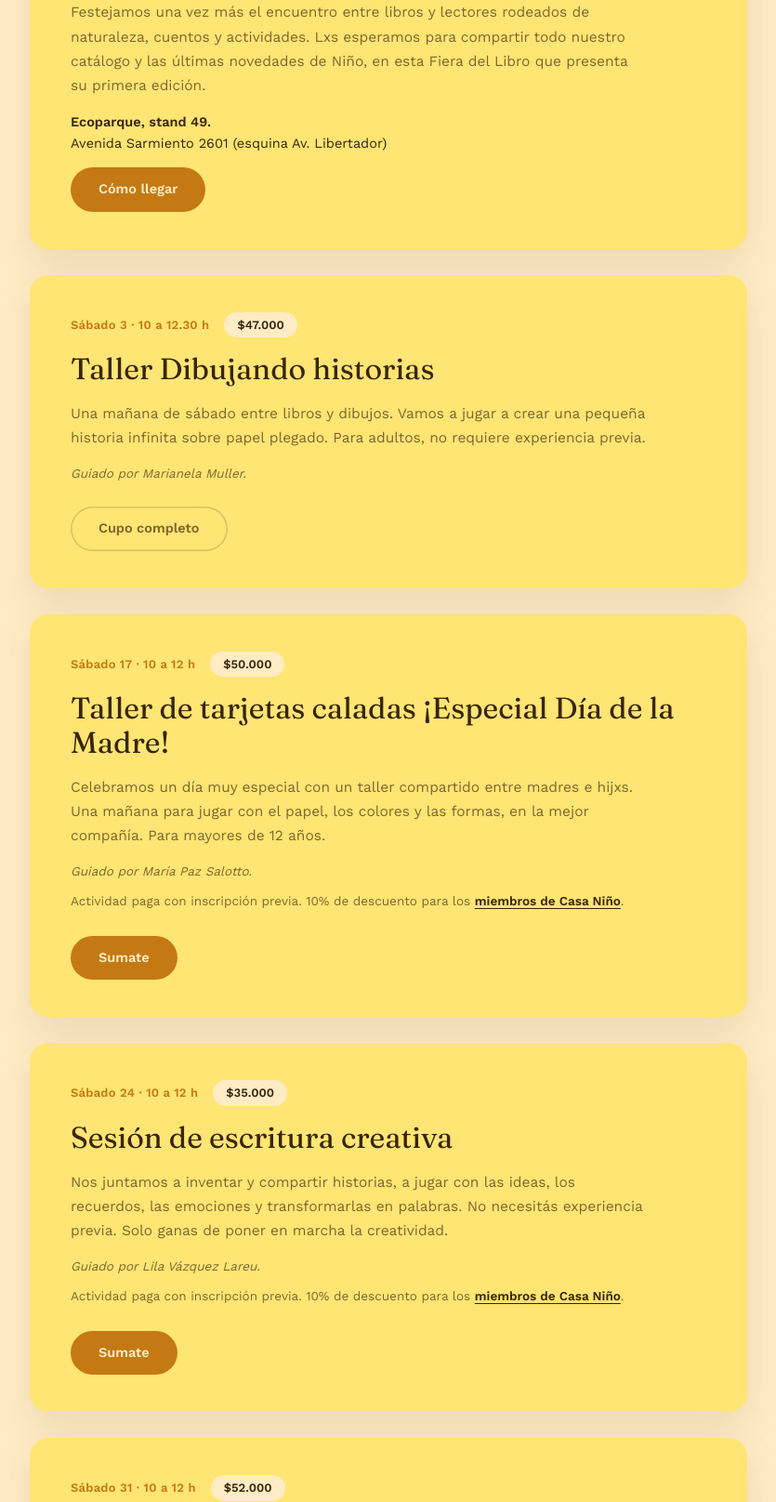
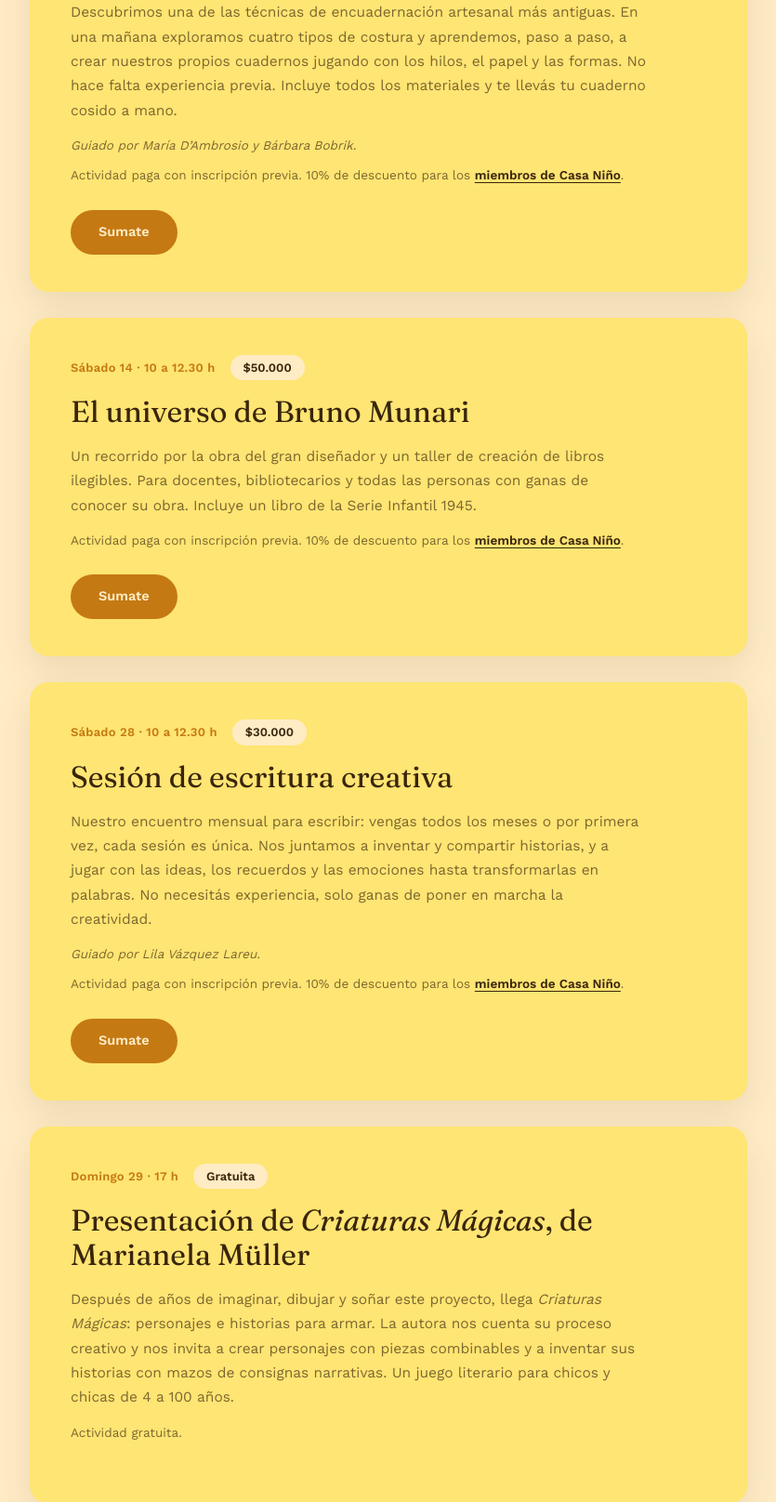
Before and after one commit to Casaninio/casa-nino-site, a website: page agenda.html in a window 1280 px wide. Shown: the part 671-2287 px from the top of the page at 93% size, without its empty margins (222-1057 px from the left). Drawn offline with nearby package versions, Linux system fonts and the light colour scheme.

Commit message:
Update agenda.html

```diff
--- a/agenda.html
+++ b/agenda.html
@@ -3,7 +3,7 @@
 <head>
 <meta charset="UTF-8">
 <meta name="viewport" content="width=device-width, initial-scale=1.0">
-<title>Agenda Octubre — Casa Niño</title>
+<title>Agenda Noviembre — Casa Niño</title>
 <link rel="preconnect" href="https://fonts.googleapis.com">
 <link href="https://fonts.googleapis.com/css2?family=Fraunces:ital,opsz,wght@0,9..144,300;0,9..144,400;0,9..144,500;1,9..144,400&family=Work+Sans:wght@400;500;600&display=swap" rel="stylesheet">
 <style>
@@ -139,9 +139,9 @@
   </div>
 
   <div class="intro-block">
-    <div class="kicker">Agenda Octubre</div>
-    <h1>Un mes de feria, talleres y misterio</h1>
-    <p>Te esperamos para compartir las distintas actividades que preparamos para este mes, dentro y fuera de la librería. Elegí la que mejor va con vos y, en los talleres, sumate completando el formulario de inscripción. Tenés un 10% de descuento <a href="registro.html">registrándote a Casa Niño</a>. ¡Los cupos son limitados y vuelan!</p>
+    <div class="kicker">Agenda Noviembre</div>
+    <h1>Costuras, libros ilegibles y criaturas mágicas</h1>
+    <p>Te esperamos para compartir las distintas actividades que preparamos para este mes. Elegí la que mejor va con vos y, en los talleres, sumate completando el formulario de inscripción. Tenés un 10% de descuento <a href="registro.html">registrándote a Casa Niño</a>. ¡Los cupos son limitados y vuelan!</p>
   </div>
 
   <div class="talleres">
@@ -149,75 +149,50 @@
     <!-- ───────── ACTIVIDAD 1 ───────── -->
     <div class="taller">
       <div class="taller-meta">
-        <span class="taller-fecha">Viernes 2, sábado 3 y domingo 4 · 11 a 18 h</span>
-        <span class="taller-precio">Entrada libre</span>
+        <span class="taller-fecha">Sábado 7 · 10 a 12.30 h</span>
+        <span class="taller-precio">$60.000</span>
       </div>
-      <h2>Niño Editor en la Fiera del Libro</h2>
-      <p class="desc">Festejamos una vez más el encuentro entre libros y lectores rodeados de naturaleza, cuentos y actividades. Lxs esperamos para compartir todo nuestro catálogo y las últimas novedades de Niño, en esta Fiera del Libro que presenta su primera edición.</p>
-      <p class="lugar"><strong>Ecoparque, stand 49.</strong><br>Avenida Sarmiento 2601 (esquina Av. Libertador)</p>
-      <a href="https://www.google.com/maps/search/?api=1&amp;query=Ecoparque+Avenida+Sarmiento+2601+Buenos+Aires" class="taller-btn" target="_blank" rel="noopener">Cómo llegar</a>
+      <h2>Taller de encuadernación japonesa</h2>
+      <p class="desc">Descubrimos una de las técnicas de encuadernación artesanal más antiguas. En una mañana exploramos cuatro tipos de costura y aprendemos, paso a paso, a crear nuestros propios cuadernos jugando con los hilos, el papel y las formas. No hace falta experiencia previa. Incluye todos los materiales y te llevás tu cuaderno cosido a mano.</p>
+      <p class="guia">Guiado por María D’Ambrosio y Bárbara Bobrik.</p>
+      <p class="nota">Actividad paga con inscripción previa. 10% de descuento para los <a href="registro.html">miembros de Casa Niño</a>.</p>
+      <a href="https://forms.gle/bMhchfWpYNbier4YA" class="taller-btn" target="_blank" rel="noopener">Sumate</a>
     </div>
 
     <!-- ───────── ACTIVIDAD 2 ───────── -->
     <div class="taller">
       <div class="taller-meta">
-        <span class="taller-fecha">Sábado 3 · 10 a 12.30 h</span>
-        <span class="taller-precio">$47.000</span>
+        <span class="taller-fecha">Sábado 14 · 10 a 12.30 h</span>
+        <span class="taller-precio">$50.000</span>
       </div>
-      <h2>Taller Dibujando historias</h2>
-      <p class="desc">Una mañana de sábado entre libros y dibujos. Vamos a jugar a crear una pequeña historia infinita sobre papel plegado. Para adultos, no requiere experiencia previa.</p>
-      <p class="guia">Guiado por Marianela Muller.</p>
-      <span class="taller-btn completo">Cupo completo</span>
+      <h2>El universo de Bruno Munari</h2>
+      <p class="desc">Un recorrido por la obra del gran diseñador y un taller de creación de libros ilegibles. Para docentes, bibliotecarios y todas las personas con ganas de conocer su obra. Incluye un libro de la Serie Infantil 1945.</p>
+      <p class="nota">Actividad paga con inscripción previa. 10% de descuento para los <a href="registro.html">miembros de Casa Niño</a>.</p>
+      <a href="https://forms.gle/nfYbmBbwpxidNLT86" class="taller-btn" target="_blank" rel="noopener">Sumate</a>
     </div>
 
     <!-- ───────── ACTIVIDAD 3 ───────── -->
     <div class="taller">
       <div class="taller-meta">
-        <span class="taller-fecha">Sábado 17 · 10 a 12 h</span>
-        <span class="taller-precio">$50.000</span>
+        <span class="taller-fecha">Sábado 28 · 10 a 12.30 h</span>
+        <span class="taller-precio">$30.000</span>
       </div>
-      <h2>Taller de tarjetas caladas ¡Especial Día de la Madre!</h2>
-      <p class="desc">Celebramos un día muy especial con un taller compartido entre madres e hijxs. Una mañana para jugar con el papel, los colores y las formas, en la mejor compañía. Para mayores de 12 años.</p>
-      <p class="guia">Guiado por María Paz Salotto.</p>
+      <h2>Sesión de escritura creativa</h2>
+      <p class="desc">Nuestro encuentro mensual para escribir: vengas todos los meses o por primera vez, cada sesión es única. Nos juntamos a inventar y compartir historias, y a jugar con las ideas, los recuerdos y las emociones hasta transformarlas en palabras. No necesitás experiencia, solo ganas de poner en marcha la creatividad.</p>
+      <p class="guia">Guiado por Lila Vázquez Lareu.</p>
       <p class="nota">Actividad paga con inscripción previa. 10% de descuento para los <a href="registro.html">miembros de Casa Niño</a>.</p>
-      <a href="https://forms.gle/XY9mzfpDnhGvFwwK6" class="taller-btn" target="_blank" rel="noopener">Sumate</a>
+      <a href="https://forms.gle/Udj2FJu5TXs58nFe8" class="taller-btn" target="_blank" rel="noopener">Sumate</a>
     </div>
 
     <!-- ───────── ACTIVIDAD 4 ───────── -->
     <div class="taller">
       <div class="taller-meta">
-        <span class="taller-fecha">Sábado 24 · 10 a 12 h</span>
-        <span class="taller-precio">$35.000</span>
-      </div>
-      <h2>Sesión de escritura creativa</h2>
-      <p class="desc">Nos juntamos a inventar y compartir historias, a jugar con las ideas, los recuerdos, las emociones y transformarlas en palabras. No necesitás experiencia previa. Solo ganas de poner en marcha la creatividad.</p>
-      <p class="guia">Guiado por Lila Vázquez Lareu.</p>
-      <p class="nota">Actividad paga con inscripción previa. 10% de descuento para los <a href="registro.html">miembros de Casa Niño</a>.</p>
-      <a href="https://forms.gle/FAeYrMgKvp8ji6FP8" class="taller-btn" target="_blank" rel="noopener">Sumate</a>
-    </div>
-
-    <!-- ───────── ACTIVIDAD 5 ───────── -->
-    <div class="taller">
-      <div class="taller-meta">
-        <span class="taller-fecha">Sábado 31 · 10 a 12 h</span>
-        <span class="taller-precio">$52.000</span>
-      </div>
-      <h2>Dibujando historias — Edición Misterio &amp; Fantasía</h2>
-      <p class="desc">Entre libros y dibujos nos reunimos para crear historias fantásticas. A jugar sobre papel plegado inventando pequeñas historias infinitas. Una sesión especial que nos invita a dejar volar la imaginación y a producir personajes extraños, criaturas misteriosas y relatos que den un poquito de miedo (o mucha risa). No hace falta experiencia previa. Para mayores de 12 años.</p>
-      <p class="guia">Guiado por Marianela Muller.</p>
-      <p class="nota">Actividad paga con inscripción previa. 10% de descuento para los <a href="registro.html">miembros de Casa Niño</a>.</p>
-      <a href="https://forms.gle/gLSF28YFFjU6vRWU7" class="taller-btn" target="_blank" rel="noopener">Sumate</a>
-    </div>
-
-    <!-- ───────── ACTIVIDAD 6 ───────── -->
-    <div class="taller">
-      <div class="taller-meta">
-        <span class="taller-fecha">Sábado 31 · 11 a 20 h</span>
+        <span class="taller-fecha">Domingo 29 · 17 h</span>
         <span class="taller-precio">Gratuita</span>
       </div>
-      <h2>Pop up en la vereda ¡Especial Halloween!</h2>
-      <p class="desc">¿Dulce o truco? Sacamos la librería a la vereda y llenamos las calles de fantasía y misterio. Nos reunimos para compartir un sábado de terror entre libros, plantas y objetos que seleccionamos especialmente para ustedes. No olvides tu disfraz y un lugar donde guardar sorpresas…</p>
-      <p class="nota">Actividad gratuita. Se suspende por lluvia.</p>
+      <h2>Presentación de <em>Criaturas Mágicas</em>, de Marianela Müller</h2>
+      <p class="desc">Después de años de imaginar, dibujar y soñar este proyecto, llega <em>Criaturas Mágicas</em>: personajes e historias para armar. La autora nos cuenta su proceso creativo y nos invita a crear personajes con piezas combinables y a inventar sus historias con mazos de consignas narrativas. Un juego literario para chicos y chicas de 4 a 100 años.</p>
+      <p class="nota">Actividad gratuita.</p>
     </div>
 
   </div>
```
